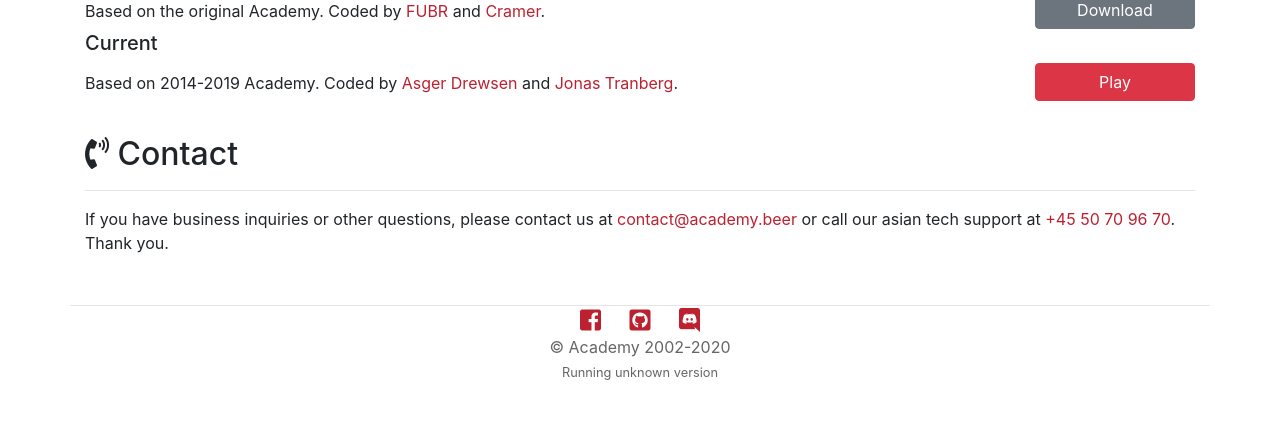
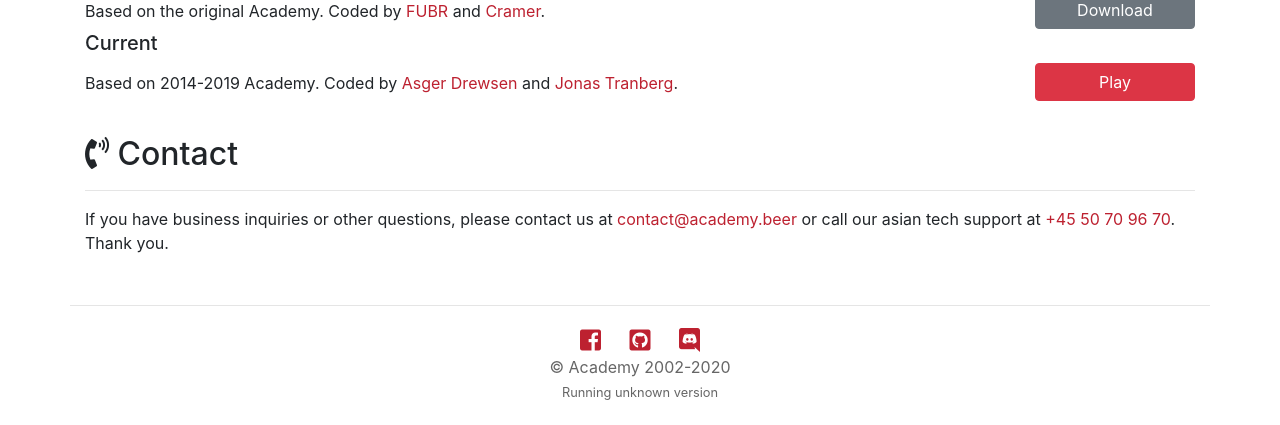
Before and after one commit to beeracademy/web, a Django app: template web/templates/about.html in a window 1280 px wide. Shown: the part 679-1104 px from the top of the page. Before the commit the page ends 1059 px from the top, so only its background shows below. Run offline with Django 3.2, Linux system fonts and the light colour scheme; the template is opened without the code that fills it, so the values that code supplies are empty; some libraries are stand-ins or nearby versions.

Commit message:
Added a bit more spacing in the footer

```diff
--- a/web/static/css/styles.css
+++ b/web/static/css/styles.css
@@ -10,7 +10,7 @@ body:not(.staff-user) .staff-only {
 
 .wrapper {
     min-height: 100%;
-    margin-bottom: -130px;
+    margin-bottom: -170px;
 }
 
 footer {
@@ -24,7 +24,7 @@ footer {
 
 footer, .push {
     margin-top: 50px;
-    height: 80px;
+    height: 120px;
 }
 
 footer i {
```
